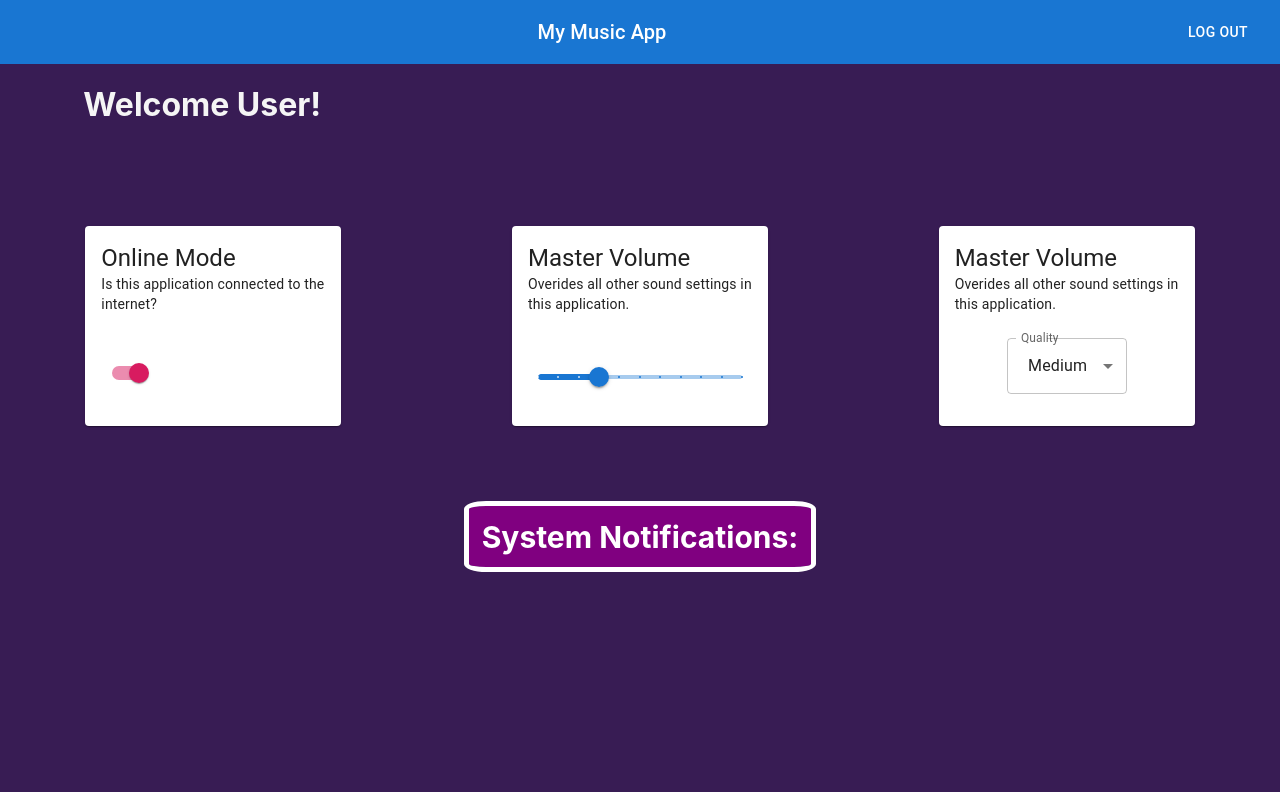
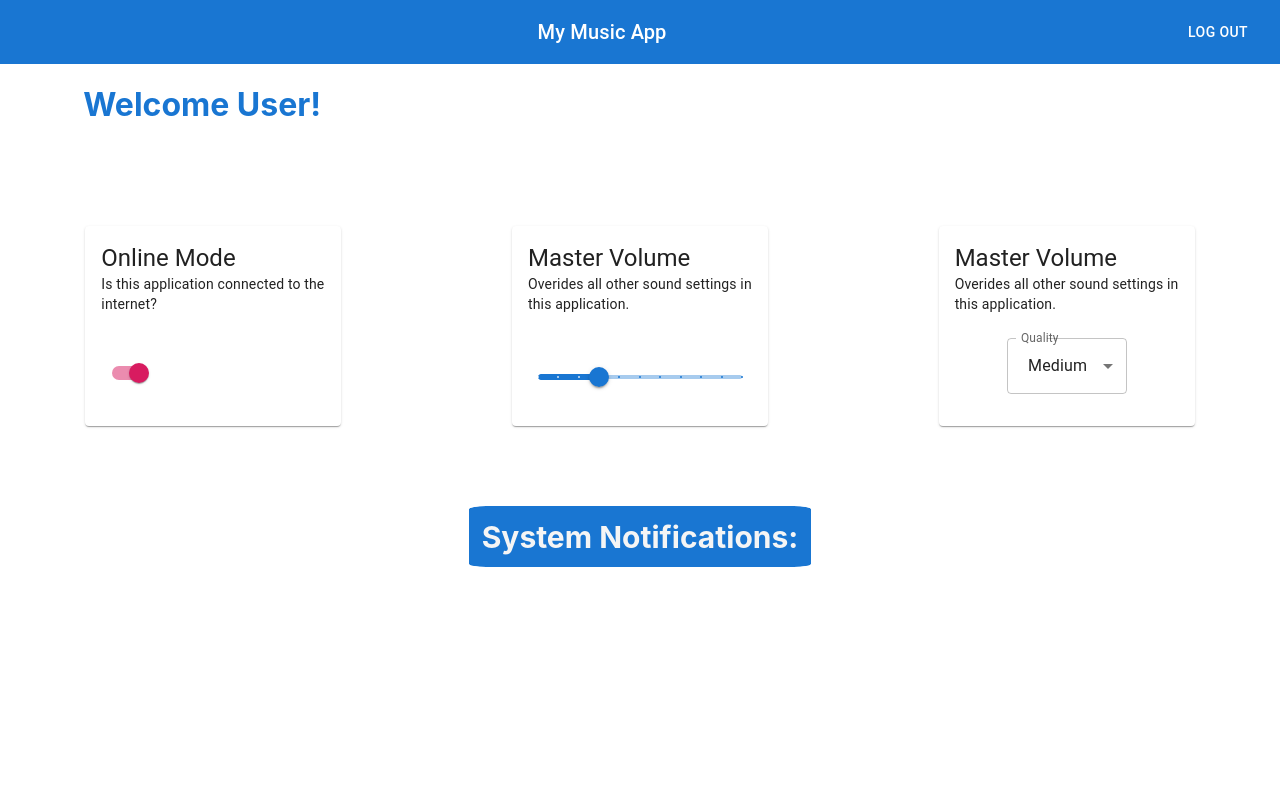
Before and after one commit to JonasNon/music-app, a React (Create React App) app: page / in a window 1280 px wide. Both pictures are taken after a click on the button "LOG IN". Built offline with nearby package versions, Linux system fonts and the light colour scheme.

Commit message:
fixed coloring and added username memory

```diff
--- a/src/App.js
+++ b/src/App.js
@@ -8,6 +8,12 @@ import UpperAppBar from './UpperAppBar';
 function App() {
 
   const [loggedIn, setLoggedIn] = useState(false)
+  const [username, setUsername] = useState("")
+
+  const handleUsernameInput = (event) => {
+    setUsername(event.target.value)
+  }
+
 
   const toggleLogin = () => {
     loggedIn ? setLoggedIn(false) : setLoggedIn(true)
@@ -19,9 +25,9 @@ function App() {
       <UpperAppBar loggedIn={loggedIn} toggleLogin={toggleLogin}></UpperAppBar>
         {loggedIn ?
         <div>
-          <DashBoard></DashBoard>
+          <DashBoard username={username}></DashBoard>
         </div> :
-        <LoginForm toggleLogin={toggleLogin}></LoginForm>
+        <LoginForm username={username} handleUsernameInput={handleUsernameInput} toggleLogin={toggleLogin}></LoginForm>
 
       }
     </div>
--- a/src/DashBoard.css
+++ b/src/DashBoard.css
@@ -3,7 +3,7 @@
   justify-content: space-around;
   align-items: center;
   width: 100vw;
-  background-color: rgb(56, 28, 84);
+  background-color: white;
   padding-bottom: 10vh;
 }
 
@@ -14,12 +14,12 @@
   height: 91vh;
   justify-content: flex-start;
   align-items: center;
-  background-color: rgb(56, 28, 84);
+  background-color: white ;
   overflow: hidden;
 }
 
 h1 {
-  color: whitesmoke;
+  color: #1976D2;
   width: 100vw;
   text-align: start;
   padding-left: 13vw;
@@ -32,8 +32,9 @@ h1 {
 }
 
 li {
-  color: whitesmoke;
+  color: black;
   list-style-type: none;
   font-size: large;
+  font-weight: 500;
   margin: 2vh;
 }
--- a/src/DashBoard.js
+++ b/src/DashBoard.js
@@ -6,7 +6,8 @@ import OnlineCard from './OnlineCard'
 import VolumeCard from './VolumeCard'
 import SoundQualityCard from "./SoundQualityCard";
 
-function DashBoard () {
+function DashBoard (props) {
+  const {username} = props
 
   const [isOffline, setIsOffline] = useState(false)
   const [volumeLevel, setVolume] = useState(0)
@@ -67,17 +68,16 @@ function DashBoard () {
 
   return (
     <div id="main">
-      <h1>Welcome User!</h1>
+      <h1>Welcome {username == "" ? "User" : username}!</h1>
       <div id="cards">
         <OnlineCard toggleIsOffline={toggleIsOffline}></OnlineCard>
         <VolumeCard handleVolumeChange={handleVolumeChange}></VolumeCard>
         <SoundQualityCard handleQualityChange={handleQualityChange}></SoundQualityCard>
       </div>
-      <h3 style={{color: "white", fontSize: 30, margin: 0, outline: "5px solid white", borderRadius: "5%", padding: "1vw", backgroundColor: "purple"}}>System Notifications:</h3>
+      <h3 style={{color: 'whitesmoke', fontSize: 30, margin: 0, outline: "5px solid white", borderRadius: "5%", padding: "1vw", backgroundColor: "#1976D2"}}>System Notifications:</h3>
       {notifications.map((string, index) => {
         return <li key={index}>! {string} !</li>
       })}
-      {/* <button style={{width: '10vw', height: '10vw'}} onClick={() => {console.log(notifications)}}></button> */}
     </div>
 
   )
--- a/src/LoginForm.js
+++ b/src/LoginForm.js
@@ -5,7 +5,7 @@ import Button from '@mui/material/Button';
 
 
 export default function LoginForm(props) {
-  const {toggleLogin} = props
+  const {toggleLogin, handleUsernameInput, username} = props
 
   return (
     <Box
@@ -15,7 +15,7 @@ export default function LoginForm(props) {
       autoComplete="off"
     >
       <div sx={{display: 'flex', flexDirection: 'column', width: "20vw", justifyContent: 'centered', alignItems: "centered"}}>
-        <TextField id="standard-basic" label="Username" variant="standard" />
+        <TextField id="standard-basic" label="Username" variant="standard" onChange={handleUsernameInput} value={username} />
         <TextField  id="standard-basic" label="Password" variant="standard" />
         <Button sx={{margin: '3vh'}} onClick={toggleLogin} variant="outlined">Log In</Button>
       </div>
--- a/src/OnlineCard.js
+++ b/src/OnlineCard.js
@@ -3,7 +3,6 @@ import Box from '@mui/material/Box';
 import Card from '@mui/material/Card';
 import CardActions from '@mui/material/CardActions';
 import CardContent from '@mui/material/CardContent';
-import Button from '@mui/material/Button';
 import Typography from '@mui/material/Typography';
 import { alpha, styled } from '@mui/material/styles';
 import { pink } from '@mui/material/colors';
--- a/src/SoundQualityCard.js
+++ b/src/SoundQualityCard.js
@@ -8,9 +8,6 @@ import InputLabel from '@mui/material/InputLabel';
 import MenuItem from '@mui/material/MenuItem';
 import FormControl from '@mui/material/FormControl';
 import Select from '@mui/material/Select';
-
-
-
 
 
 export default function soundQualityCard(props) {
--- a/src/UpperAppBar.js
+++ b/src/UpperAppBar.js
@@ -4,8 +4,7 @@ import Box from '@mui/material/Box';
 import Toolbar from '@mui/material/Toolbar';
 import Typography from '@mui/material/Typography';
 import Button from '@mui/material/Button';
-import IconButton from '@mui/material/IconButton';
-import MenuIcon from '@mui/icons-material/Menu';
+
 
 export default function UpperAppBar(props) {
   const {loggedIn, toggleLogin} = props
--- a/src/VolumeCard.js
+++ b/src/VolumeCard.js
@@ -6,12 +6,10 @@ import CardContent from '@mui/material/CardContent';
 import Typography from '@mui/material/Typography';
 import Slider from '@mui/material/Slider';
 
+
 function valuetext(value) {
   return `${value}°C`;
 }
-
-
-
 
 
 export default function OnlineCard(props) {
```
